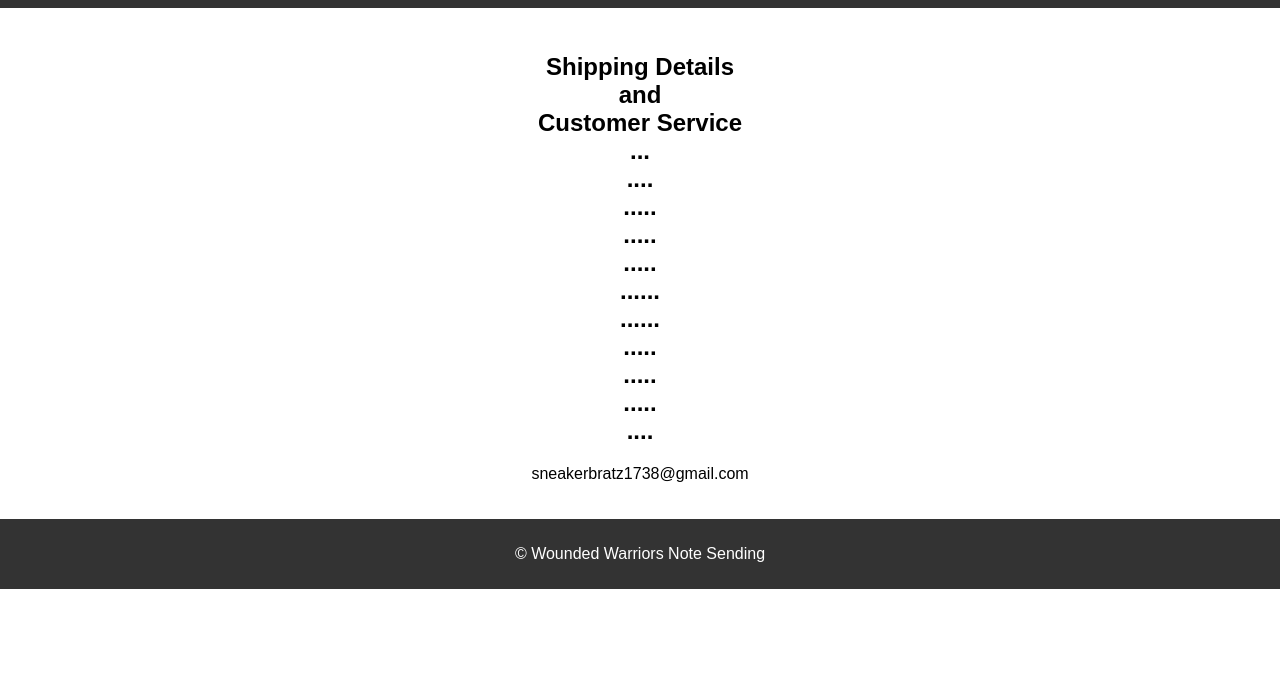
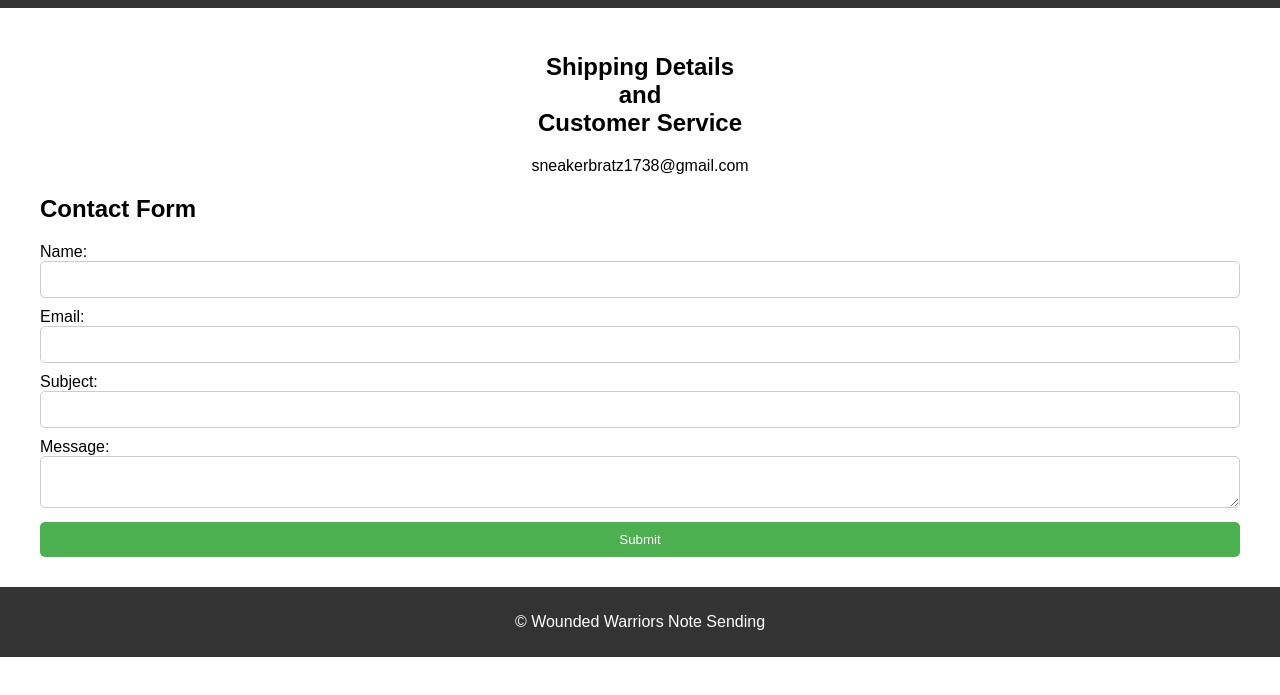
Before and after one commit to Dcush05/Wounded-warriors, a plain HTML site: page Pages/contact.html in a window 1280 px wide. Shown: the part 67-762 px from the top of the page. Drawn offline with Linux system fonts and the light colour scheme; a web font is replaced by a local one.

Commit message:
Update contact.html

```diff
--- a/Pages/contact.html
+++ b/Pages/contact.html
@@ -6,6 +6,32 @@
   <title>SneakerBratz-Contact Us</title>
   <link href="https://fonts.googleapis.com/css2?family=Papyrus&display=swap" rel="stylesheet">
   <link rel="stylesheet" href="../css/styles.css">
+  <link href="https://fonts.googleapis.com/css2?family=Papyrus&display=swap" rel="stylesheet">
+  <link rel="stylesheet" href="../css/styles.css">
+  <style>
+    /* Additional CSS styles */
+    .contact-form {
+      margin-top: 20px;
+    }
+    .contact-form input,
+    .contact-form textarea {
+      width: 100%;
+      padding: 10px;
+      margin-bottom: 10px;
+      border: 1px solid #ccc;
+      border-radius: 5px;
+      box-sizing: border-box;
+    }
+    .contact-form input[type="submit"] {
+      background-color: #4CAF50;
+      color: white;
+      border: none;
+      cursor: pointer;
+    }
+    .contact-form input[type="submit"]:hover {
+      background-color: #45a049;
+    }
+  </style>
 </head>
 <body>
   <header>
@@ -13,7 +39,7 @@
       <h1>Wounded Warriors</h1>
       <nav>
         <ul>
-         <li><a href="../index.html">Home</a></li>
+          <li><a href="../index.html">Home</a></li>
           <li><a href="shopall.html">Shop all</a></li>
           <li><a href="about.html">About</a></li>
           <li><a href="contact.html">Contact</a></li>
@@ -24,16 +50,34 @@
   </header>
 
   <main>
-       <div class="schedule">
+    <div class="schedule">
       <section id="scheduling">
-        <h2>Shipping Details<br>and<br>Customer Service<br>...<br>....<br>.....<br>.....<br>.....<br>......<br>......<br>.....<br>.....<br>.....<br>....</h2>
+        <h2>Shipping Details<br>and<br>Customer Service</h2>
         <div class="box">
-        <p> sneakerbratz1738@gmail.com </p>
-    </div>
-
+          <p>sneakerbratz1738@gmail.com</p>
+        </div>
       </section>
     </div>
 
+    <!-- Contact Form -->
+    <div class="container">
+      <h2>Contact Form</h2>
+      <form class="contact-form" action="submit_form.php" method="post">
+        <label for="name">Name:</label>
+        <input type="text" id="name" name="name" required>
+
+        <label for="email">Email:</label>
+        <input type="email" id="email" name="email" required>
+
+        <label for="subject">Subject:</label>
+        <input type="text" id="subject" name="subject" required>
+
+        <label for="message">Message:</label>
+        <textarea id="message" name="message" required></textarea>
+
+        <input type="submit" value="Submit">
+      </form>
+    </div>
   </main>
 
   <footer>
@@ -41,12 +85,5 @@
       <p>&copy; Wounded Warriors Note Sending</p>
     </div>
   </footer>
-
-    <style>
-        .container-f{
-            margin-bottom: 0%;
-        }
-    </style>
-
 </body>
 </html>
```
